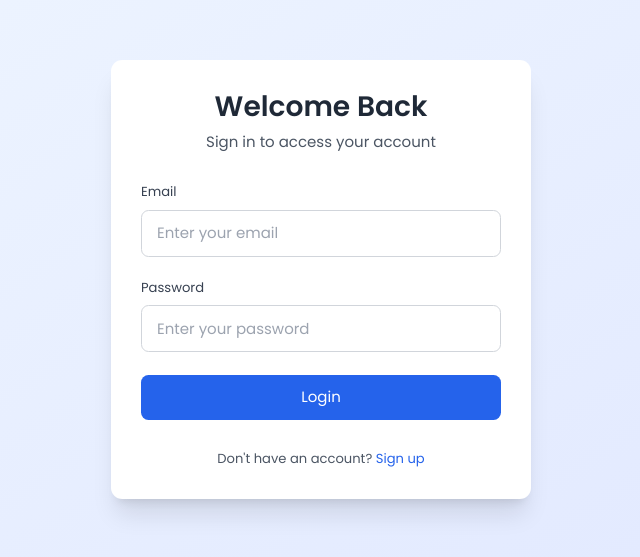
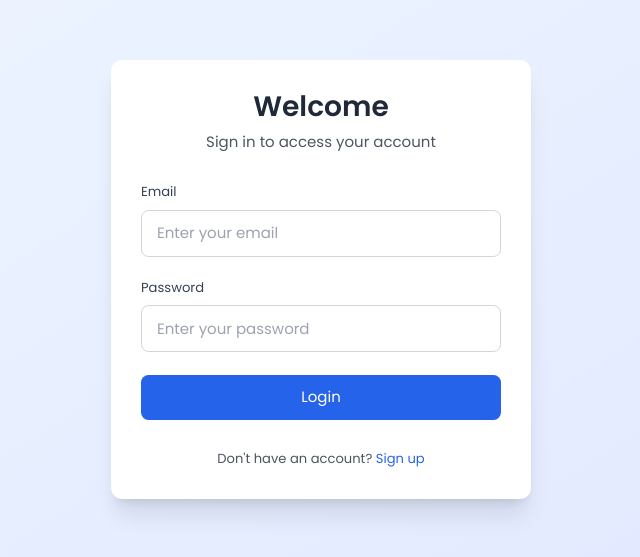
Before and after one commit to dhananjayyadav0/chat-app-client, a React (Vite) app: page /login in a window 1280 px wide. Shown: the part 121-678 px from the top of the page, without its empty margins (319-959 px from the left). Built offline with nearby package versions, Linux system fonts and the light colour scheme.

Commit message:
Update AuthPage.jsx

```diff
--- a/src/global/auth/AuthPage.jsx
+++ b/src/global/auth/AuthPage.jsx
@@ -12,7 +12,7 @@ const AuthContainer = () => {
         <div className="p-8">
           <div className="text-center mb-8">
             <h1 className="text-3xl font-bold text-gray-800">
-              {isLogin ? "Welcome Back" : "Create Account"}
+              {isLogin ? "Welcome" : "Create Account"}
             </h1>
             <p className="text-gray-600 mt-2">
               {isLogin
```
